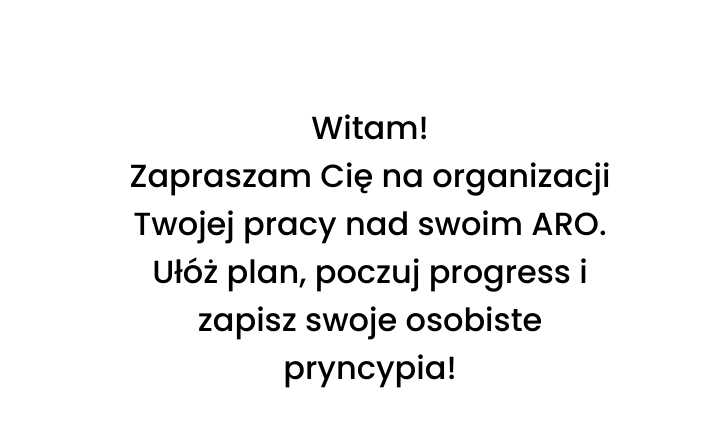
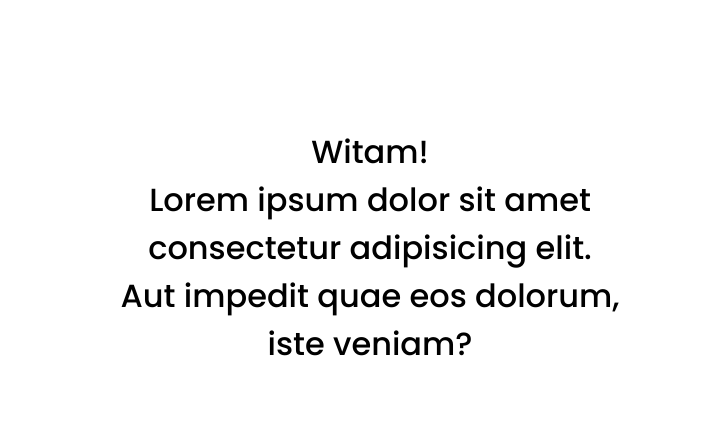
Before and after one commit to rb14014/arogh, a plain HTML site: page index.html in a window 1280 px wide. Shown: the part 182-624 px from the top of the page, 0-705 px from the left. Drawn offline with Linux system fonts and the light colour scheme; grey boxes are pictures that could not be loaded.

Commit message:
Update index.html

```diff
--- a/index.html
+++ b/index.html
@@ -46,7 +46,7 @@
             <section id="welcome-section">
 
                     <div class="message">
-                        <p>Witam! <br> Zapraszam Cię na organizacji Twojej pracy nad swoim ARO. Ułóż plan, poczuj progress i zapisz swoje osobiste pryncypia!</p>
+                        <p>Witam! <br> Lorem ipsum dolor sit amet consectetur adipisicing elit. Aut impedit quae eos dolorum, iste veniam?</p>
                     </div>
                     <div class="message">
                         <img src="https://cdn.pixabay.com/photo/2017/09/14/08/28/heart-2748340_960_720.jpg" alt="">
```
